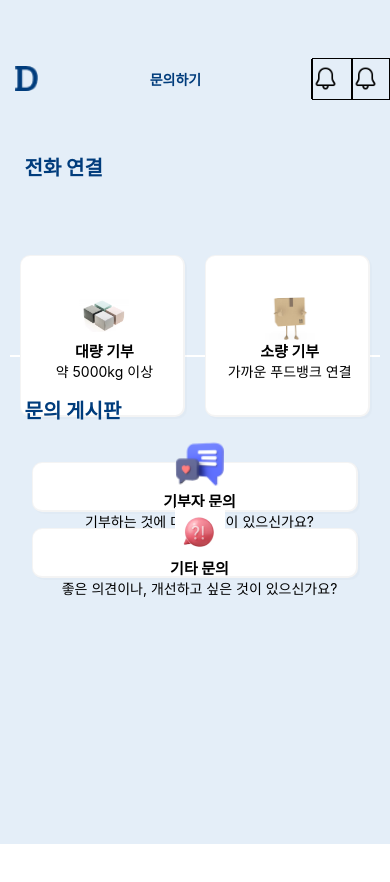
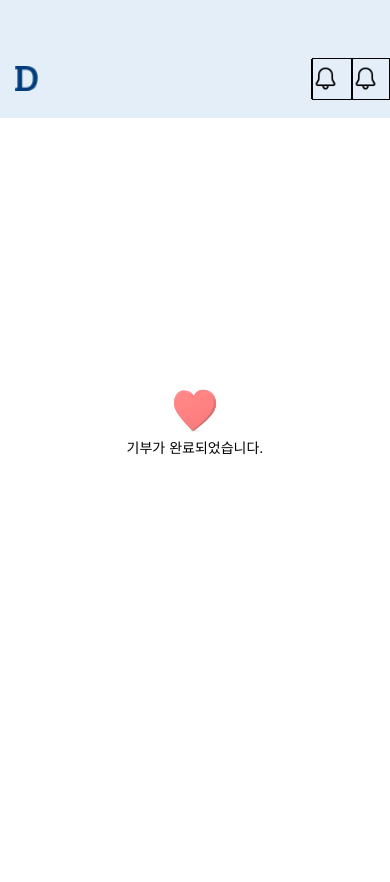
Before and after one commit to do-with/DoWith-fe, a React Native app: screen /AfterDonate in a window 390 px wide. Shown: the top 882 px of the page. After the commit the page ends 844 px from the top, so only its background shows below. Built offline with nearby package versions, Linux system fonts and the light colour scheme.

Commit message:
기본 페이지

```diff
--- a/components/BoardList.js
+++ b/components/BoardList.js
@@ -1,7 +1,39 @@
 import React from 'react';
-import { StyleSheet, View, Pressable, Text } from 'react-native';
+import { StyleSheet, View, Pressable, Text, Alert } from 'react-native';
+import { ipAddress } from '../ipAddress';
+import axios from 'axios';
 
-export const BoardList = ({onPress, onClickList, url, title, name, createdAt, answerYn}) => {
+export const BoardList = ({ afterDelete, onClickList, id, title, name, createdAt, answerYn}) => {
+    const onDelete = () => {
+        const post_id = id;
+        axios
+          .delete(`http://${ipAddress}:8080/post/${post_id}`, {})
+          .then(() => {
+            // 게시글 목록을 다시 로딩합니다.
+          })
+          .catch((error) => {
+            console.log(error);
+          });
+      };
+
+    const onDeleteConfirm = () => {
+        Alert.alert(
+          "글 삭제",
+          "정말로 삭제하시겠습니까?",
+          [
+            {
+              text: "취소",
+              style: "cancel",
+            },
+            {
+              text: "삭제",
+              onPress: onDelete,
+            },
+          ],
+          { cancelable: false }
+        );
+      };
+
     return(
         <Pressable
             onPress={()=>onClickList()}
@@ -10,7 +42,13 @@ export const BoardList = ({onPress, onClickList, url, title, name, createdAt, an
                 styles.csBoardListBtn
         ]}>
             <View style={styles.boardListTitle}>
-                <Text>Q. {title}</Text>
+                <View>
+                    <Text>Q. {title}</Text>
+                    <Pressable onPress={onDeleteConfirm}
+                        style={styles.deleteBtn}>
+                        <Text>x</Text>
+                    </Pressable>
+                </View>
                 <Text>{createdAt}</Text>
             </View>
             <View style={styles.boardListSubTitle}>
@@ -59,6 +97,10 @@ const styles = StyleSheet.create({
         marginTop: '2%',
         flexDirection: 'column',
     },
+    deleteBtn: {
+        width: 40,
+        borderWidth: 2,
+    },
     boardListSubTitle: {
         width: '100%',
         height: '28%',
--- /dev/null
+++ b/screens/AfterDonate.js
@@ -0,0 +1,39 @@
+import React, { useState } from 'react';
+import { StyleSheet, View, Text, Image } from 'react-native';
+import { ScreenHeader } from '../components/ScreenHeader';
+
+export default function AfterDonate({navigation}){
+    return(
+        <View style={styles.joinBody}>
+            <ScreenHeader/>
+            <View style={styles.joinContent}>
+                <Image source={require("../assets/donator.png")}
+                    style={styles.img} resizeMode={'contain'} />
+                <Text>기부가 완료되었습니다.</Text>
+            </View>
+        </View>
+    );
+};
+
+const styles = StyleSheet.create({
+    joinBody: {
+        width: '100%',
+        height: '100%',
+        backgroundColor: 'white',
+        wordBreak: 'break-all',
+    },
+    joinContent: {
+        width: '100%',
+        height: '100%',
+        position: 'relative',
+        // top: '14%',
+        display: 'flex',
+        flexDirection: 'column',
+        justifyContent: 'center',
+        alignItems: 'center',
+    },
+    img: {
+        width: 50,
+        height: 50,
+    },
+});
--- a/screens/KakaoLogin.js
+++ /dev/null
@@ -1,85 +0,0 @@
-import React from "react";
-import { View } from "react-native";
-import { WebView } from "react-native-webview";
-
-import axios from "axios";
-
-// other import settings...
-
-const runFirst = `window.ReactNativeWebView.postMessage("this is message from web");`;
-
-const KakaoLogin = ({ navigation }) => {
-  function LogInProgress(data) {
-    // access code는 url에 붙어 장황하게 날아온다.
-
-    // substringd으로 url에서 code=뒤를 substring하면 된다.
-    console.log("LogInProgress 함수 실행");
-    console.log(data);
-
-    const exp = "code=";
-
-    var condition = data.indexOf(exp);
-    console.log(condition);
-
-    if (condition != -1) {
-      var request_code = data.substring(condition + exp.length);
-
-      console.log("access code :: " + request_code);
-
-      // 토큰값 받기
-
-      requestToken(request_code);
-    }
-  }
-
-  const requestToken = async (request_code) => {
-    var returnValue = "none";
-
-    var request_token_url = "https://kauth.kakao.com/oauth/token";
-    console.log("requestToken 함수 실행");
-    axios({
-      method: "post",
-
-      url: request_token_url,
-
-      params: {
-        grant_type: "authorization_code",
-
-        client_id: "82ee1e22b77d96174df564b98166f90b",
-
-        redirect_uri: "http://172.19.23.128:8080/api/kakao",
-
-        code: request_code,
-      },
-    })
-      .then(function (response) {
-        returnValue = response.data.access_token;
-        console.log(response.data.access_token);
-      })
-      .catch(function (error) {
-        console.log("error", error);
-      });
-  };
-
-  return (
-    <View style={{ flex: 1 }}>
-      <WebView
-        originWhitelist={["*"]}
-        scalesPageToFit={false}
-        style={{ marginTop: 30 }}
-        source={{
-          uri: "https://kauth.kakao.com/oauth/authorize?response_type=code&client_id=82ee1e22b77d96174df564b98166f90b&redirect_uri=http://172.19.23.128:8080/api/kakao&response_type=code",
-        }}
-        injectedJavaScript={runFirst}
-        javaScriptEnabled={true}
-        onMessage={(event) => {
-          LogInProgress(event.nativeEvent["url"]);
-        }}
-
-        // onMessage ... :: webview에서 온 데이터를 event handler로 잡아서 logInProgress로 전달
-      />
-    </View>
-  );
-};
-
-export default KakaoLogin;
--- /dev/null
+++ b/screens/LocalTrade.js
@@ -0,0 +1,31 @@
+import React, { useState } from 'react';
+import { StyleSheet, View, Text, Pressable } from 'react-native';
+import { ScreenHeader } from '../components/ScreenHeader';
+
+export default function LocalTrade({navigation}){
+    return(
+        <View style={styles.joinBody}>
+            <ScreenHeader headerTitle="지역거래"/>
+            <View style={styles.joinContent}>
+                <Pressable>
+                    <Text>지역거래</Text>
+                </Pressable>
+            </View>
+        </View>
+    );
+};
+
+const styles = StyleSheet.create({
+    joinBody: {
+        width: '100%',
+        height: '100%',
+        backgroundColor: 'white',
+        wordBreak: 'break-all',
+    },
+    joinContent: {
+        width: '100%',
+        height: '100%',
+        position: 'relative',
+        top: '14%',
+    },
+});
--- a/screens/MainScreen.js
+++ b/screens/MainScreen.js
@@ -67,31 +67,7 @@ function MainScreen({ navigation }) {
                     <Text style={styles.donationBtnText}>5분 만에</Text>
                     <Text style={styles.donationBtnText}>기부 접수</Text>
                 </Pressable>
-
-                {/* <View style={styles.contentBtn}>
-                    <LinearGradient colors={['#2992be','#2A93BF', '#3b5998']}
-                        style={[styles.blue, styles.basicBtnContentMine]}>
-                        <Pressable
-                            onPress={() => navigation.navigate("DonateScreen")}>
-                            <Text style={{color: 'white'}}>간편하게 기부하기</Text>
-                        </Pressable>
-                    </LinearGradient>
-
-                    <Pressable style={styles.basicBtnContentMine}
-                        onclick="">
-                        <Text>나의 혜택보기</Text>
-                    </Pressable>
-                </View>  */}
             </View>
-
-            <Banner>
-                {/* <div class="single-item">
-                    <a href=""> 1 </a>
-                    <a href=""> 2 </a>
-                    <a href=""> 3 </a>
-                  </div> */}
-            </Banner>
-
         </View>
     </View>
   );
--- /dev/null
+++ b/screens/MyPage.js
@@ -0,0 +1,31 @@
+import React, { useState } from 'react';
+import { StyleSheet, View, Text, Pressable } from 'react-native';
+import { ScreenHeader } from '../components/ScreenHeader';
+
+export default function MyPage({navigation}){
+    return(
+        <View style={styles.joinBody}>
+            <ScreenHeader headerTitle="마이페이지"/>
+            <View style={styles.joinContent}>
+                <Pressable>
+                    <Text>마이페이지</Text>
+                </Pressable>
+            </View>
+        </View>
+    );
+};
+
+const styles = StyleSheet.create({
+    joinBody: {
+        width: '100%',
+        height: '100%',
+        backgroundColor: 'white',
+        wordBreak: 'break-all',
+    },
+    joinContent: {
+        width: '100%',
+        height: '100%',
+        position: 'relative',
+        top: '14%',
+    },
+});
--- a/screens/RootNavigator.js
+++ b/screens/RootNavigator.js
@@ -3,7 +3,6 @@ import React from "react";
 import { NavigationContainer } from "@react-navigation/native";
 import { createNativeStackNavigator } from "@react-navigation/native-stack";
 import LoginScreen from "./LoginScreen";
-import KakaoLogin from "./KakaoLogin";
 import MainScreen from './MainScreen';
 import DonateScreen from './DonateScreen';
 import FirstCsPage from './FirstCsPage';
@@ -18,6 +17,9 @@ import Notification from './Notification';
 import MyPage from './MyPage';
 import SupportMoney from "./SupportMoney";
 import AfterSupport from "./AfterSupport";
+import Static from "./Static";
+import AfterDonate from "./AfterDonate";
+import LocalTrade from "./LocalTrade";
 // import Nginx from "./Nginx";
 
 const Stack = createNativeStackNavigator();
@@ -26,23 +28,27 @@ export default function RootNavigator() {
   return (
     <NavigationContainer>
       <Stack.Navigator initialRouteName="FirstCsPage">
-        <Stack.Screen name="KakaoLogin" options={{headerShown: false}} component={KakaoLogin} />
         <Stack.Screen name="JoinScreen" options={{headerShown: false}} component={JoinScreen} />
 
         <Stack.Screen name="Notification" options={{headerShown:false}} component={Notification}/>
         <Stack.Screen name="MyPage" options={{headerShown:false}} component={MyPage}/>
+        <Stack.Screen name="LoginScreen" options={{headerShown: false}} component={LoginScreen} />
 
         <Stack.Screen name="MainScreen" options={{headerShown:false}} component={MainScreen}/>
-        <Stack.Screen name="DonateScreen" options={{headerShown: false}} component={DonateScreen}/>
         <Stack.Screen name="NearByStore" options={{headerShown: false}} component={NearByStore} />
+        <Stack.Screen name="Announce1" options={{headerShown: false}} component={Announce1} />
+        <Stack.Screen name="Static" options={{headerShown: false}} component={Static} />
         <Stack.Screen name="AboutScreen" options={{headerShown: false}} component={AboutScreen} />
-        <Stack.Screen name="Announce1" options={{headerShown: false}} component={Announce1} />
-        <Stack.Screen name="LoginScreen" options={{headerShown: false}} component={LoginScreen} />
 
         <Stack.Screen name="FirstCsPage" options={{headerShown: false}} component={FirstCsPage} />
         <Stack.Screen name="SecondCsPage" options={{headerShown: false}} component={SecondCsPage} />
         <Stack.Screen name="ThirdCsPage" options={{headerShown: false}} component={ThirdCsPage} />
         <Stack.Screen name="WritePost" options={{headerShown: false}} component={WritePost} />
+
+        <Stack.Screen name="DonateScreen" options={{headerShown: false}} component={DonateScreen}/>
+        <Stack.Screen name="AfterDonate" options={{headerShown: false}} component={AfterDonate} />
+
+        <Stack.Screen name="LocalTrade" options={{headerShown: false}} component={LocalTrade} />
 
         <Stack.Screen name="SupportMoney" options={{headerShown: false}} component={SupportMoney} />
         <Stack.Screen name="AfterSupport" options={{headerShown: false}} component={AfterSupport} />
--- a/screens/SecondCsPage.js
+++ b/screens/SecondCsPage.js
@@ -17,6 +17,7 @@ function SecondCsPage({ navigation, route }) {
             .catch(error => console.log(error))
       }, []);
 
+
   return (
     <View style={styles.joinBody}>
         <ScreenHeader headerTitle="문의하기"/>
@@ -33,9 +34,11 @@ function SecondCsPage({ navigation, route }) {
                     const onClickList = () => {
                         navigation.push("ThirdCsPage", {id: post.id});
                     };
+                    const postId = post.id;
                     return(
                         <View key={post.id}>
                             <BoardList
+                                postId={id}
                                 onClickList={onClickList}
                                 title={post.title}
                                 createdAt={formattedDate}
--- /dev/null
+++ b/screens/Static.js
@@ -0,0 +1,31 @@
+import React, { useState } from 'react';
+import { StyleSheet, View, Text, Pressable } from 'react-native';
+import { ScreenHeader } from '../components/ScreenHeader';
+
+export default function Static({navigation}){
+    return(
+        <View style={styles.joinBody}>
+            <ScreenHeader headerTitle="기부현황"/>
+            <View style={styles.joinContent}>
+                <Pressable>
+                    <Text>기부현황</Text>
+                </Pressable>
+            </View>
+        </View>
+    );
+};
+
+const styles = StyleSheet.create({
+    joinBody: {
+        width: '100%',
+        height: '100%',
+        backgroundColor: 'white',
+        wordBreak: 'break-all',
+    },
+    joinContent: {
+        width: '100%',
+        height: '100%',
+        position: 'relative',
+        top: '14%',
+    },
+});
--- a/screens/WritePost.js
+++ b/screens/WritePost.js
@@ -1,4 +1,4 @@
-import React, { useState, useEffect } from 'react';
+import React, { useState } from 'react';
 import { StyleSheet, View, Image, Text, Pressable, TextInput } from 'react-native';
 import { ScreenHeader } from '../components/ScreenHeader';
 import { ipAddress } from '../ipAddress';
```
Also changed, not shown: screens/Nginx.js (added, +28 -0 lines), screens/SupportMoney.js (+17 -11 lines).
